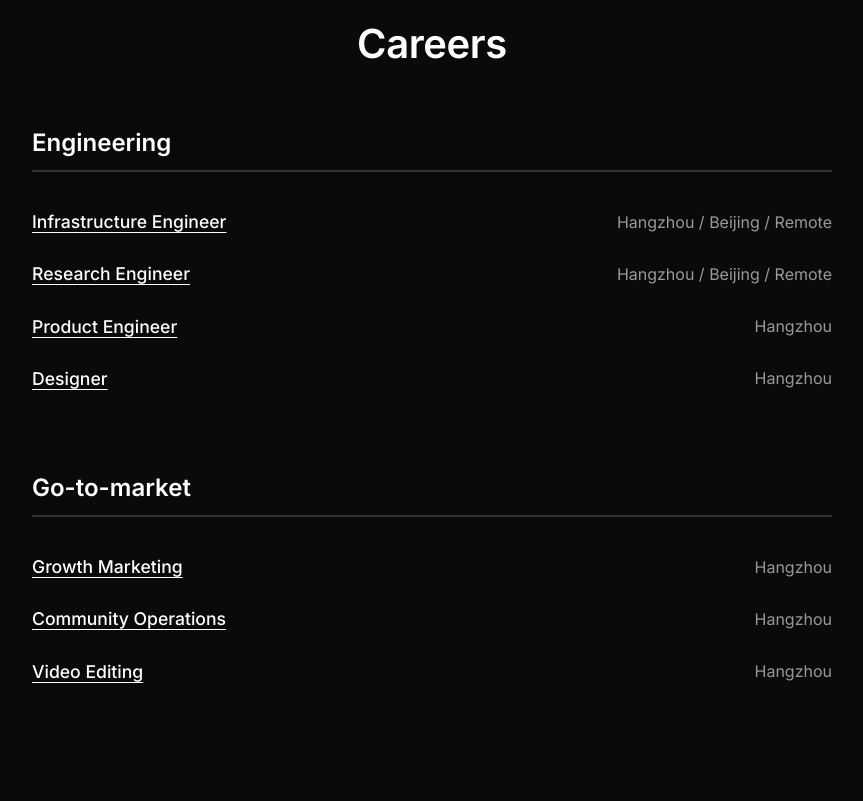
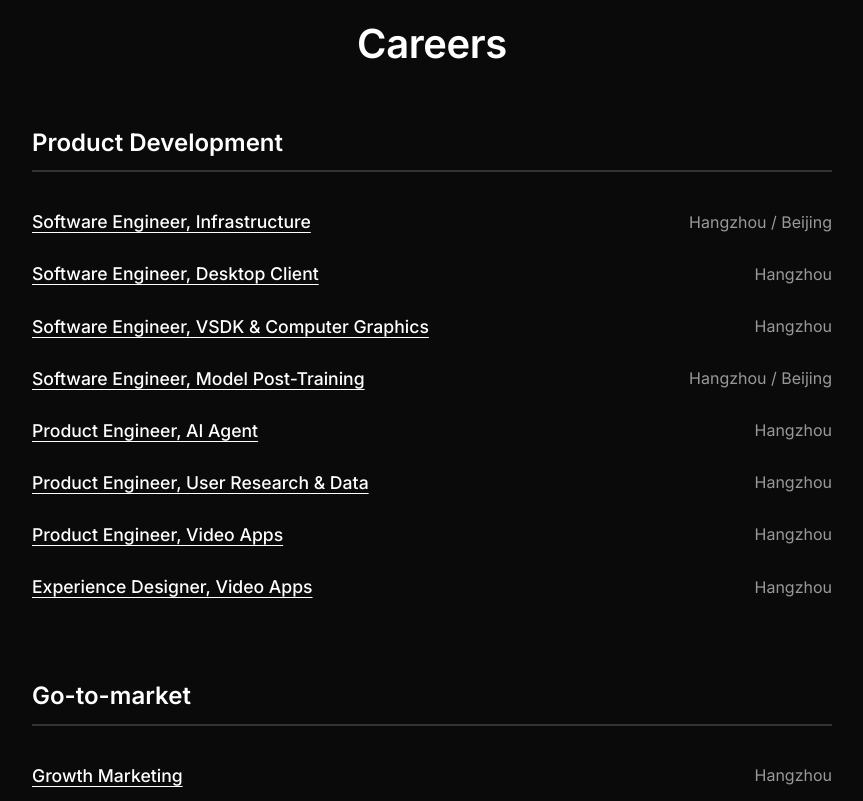
Before and after one commit to vattention/vattention.github.io, a plain HTML site: page index.html in a window 1280 px wide. Shown: the part 1620-2421 px from the top of the page, without its empty margins (208-1071 px from the left). Drawn offline with Linux system fonts and the light colour scheme.

Commit message:
positions

```diff
--- a/index.html
+++ b/index.html
@@ -60,7 +60,7 @@
     <div class="container">
         <section class="intro-section">
             <div class="intro-content">
-                <h2 class="intro-title">AI Creative Productivity</h2>
+                <h2 class="intro-title">Human-AI Cocreation</h2>
                 <!-- 在 Vattention Lab，我们相信人机共创能重塑未来创作。我们专注于构建智能生产力工具，赋能创作者将创意构想高效转化为精彩内容，超越单一能力，共同开启内容创作新篇章。-->
                 <p class="intro-subtitle">
                     <span style="font-weight: bold; color: #fff;">Vattention</span> is a company dedicated to the transformative power of Human-AI Co-creation, believing it to be fundamental to the future of content creation. We build intelligent productivity tools that empower creators to bring their visions to life with unparalleled efficiency and impact.
@@ -82,29 +82,53 @@
                 <h2 class="section-title">Careers</h2>
                 </p>
                 <div class="job-category">
-                    <h3 class="category-title">Engineering</h3>
+                    <h3 class="category-title">Product Development</h3>
                     <div class="job-table">
                         <div class="job-row">
                             <a href="infrastructure_engineer.html" class="job-link" target="_blank" rel="noopener noreferrer">
-                                <div class="job-title">Infrastructure Engineer</div>
-                                <div class="job-location">Hangzhou / Beijing / Remote</div>
+                                <div class="job-title">Software Engineer, Infrastructure</div>
+                                <div class="job-location">Hangzhou / Beijing</div>
+                            </a>
+                        </div>
+                        <div class="job-row">
+                            <a href="client_engineer.html" class="job-link" target="_blank" rel="noopener noreferrer">
+                                <div class="job-title">Software Engineer, Desktop Client</div>
+                                <div class="job-location">Hangzhou</div>
+                            </a>
+                        </div>
+                        <div class="job-row">
+                            <a href="_engineer.html" class="job-link" target="_blank" rel="noopener noreferrer">
+                                <div class="job-title">Software Engineer, VSDK & Computer Graphics</div>
+                                <div class="job-location">Hangzhou</div>
                             </a>
                         </div>
                         <div class="job-row">
                             <a href="research_engineer.html" class="job-link" target="_blank" rel="noopener noreferrer">
-                                <div class="job-title">Research Engineer</div>
-                                <div class="job-location">Hangzhou / Beijing / Remote</div>
+                                <div class="job-title">Software Engineer, Model Post-Training</div>
+                                <div class="job-location">Hangzhou / Beijing</div>
                             </a>
                         </div>
                         <div class="job-row">
-                            <a href="product_engineer.html" class="job-link" target="_blank" rel="noopener noreferrer">
-                                <div class="job-title">Product Engineer</div>
+                            <a href="product_engineer_agent.html" class="job-link" target="_blank" rel="noopener noreferrer">
+                                <div class="job-title">Product Engineer, AI Agent</div>
+                                <div class="job-location">Hangzhou</div>
+                            </a>
+                        </div>
+                        <div class="job-row">
+                            <a href="product_engineer_data.html" class="job-link" target="_blank" rel="noopener noreferrer">
+                                <div class="job-title">Product Engineer, User Research & Data</div>
+                                <div class="job-location">Hangzhou</div>
+                            </a>
+                        </div>
+                        <div class="job-row">
+                            <a href="product_engineer_video.html" class="job-link" target="_blank" rel="noopener noreferrer">
+                                <div class="job-title">Product Engineer, Video Apps</div>
                                 <div class="job-location">Hangzhou</div>
                             </a>
                         </div>
                         <div class="job-row">
                             <a href="designer.html" class="job-link" target="_blank" rel="noopener noreferrer">
-                                <div class="job-title">Designer</div>
+                                <div class="job-title">Experience Designer, Video Apps</div>
                                 <div class="job-location">Hangzhou</div>
                             </a>
                         </div>
```
